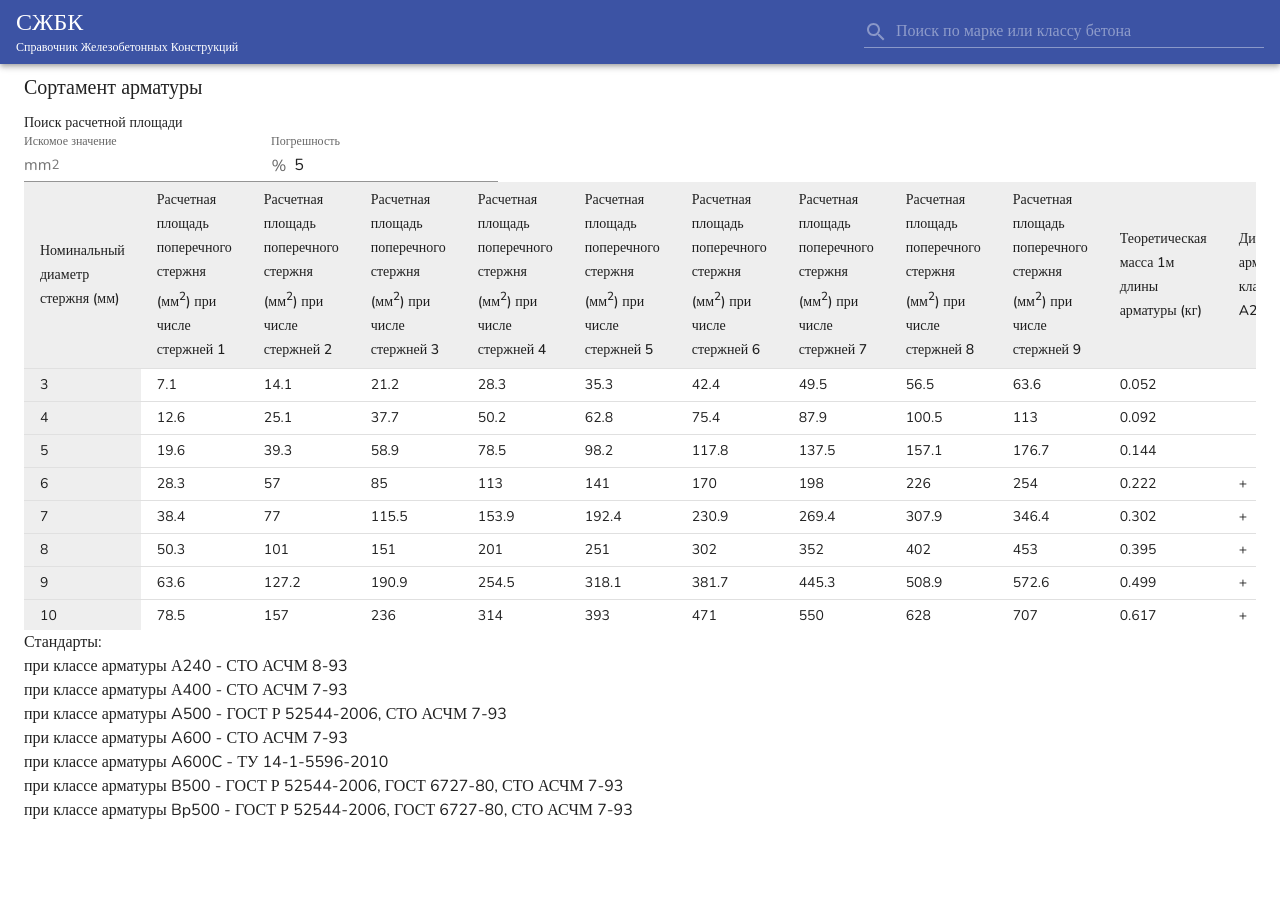
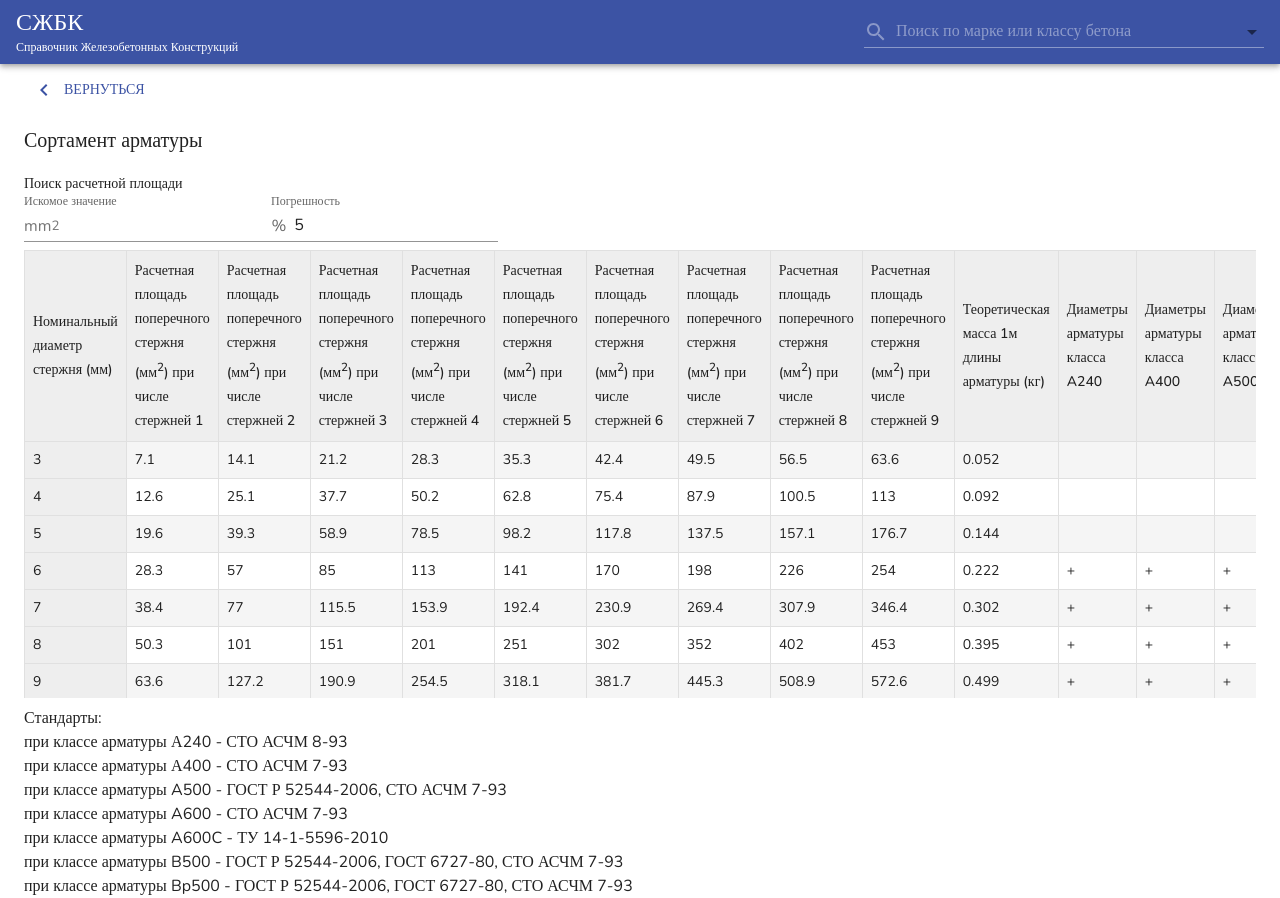
Before and after one commit to aleksandra-tedeeva/concrete-handbook, a React (Create React App) app: page /reinforcement in a window 1280 px wide. Before the commit the page ends 822 px from the top, so only its background shows below. Built offline with nearby package versions, Linux system fonts and the light colour scheme.

Commit message:
table styles, fixed search, added return buttons

```diff
--- a/src/components/DetailedClass/index.tsx
+++ b/src/components/DetailedClass/index.tsx
@@ -3,7 +3,7 @@ import TableBody from '@mui/material/TableBody';
 import TableCell from '@mui/material/TableCell';
 import TableContainer from '@mui/material/TableContainer';
 import TableRow from '@mui/material/TableRow';
-import { Button, Typography } from '@mui/material';
+import { Button, Stack, Typography } from '@mui/material';
 import { useAppSelector } from '../../store/hooks';
 import ReturnButton from '../ReturnButton';
 import { useNavigate, useParams } from 'react-router-dom';
@@ -20,22 +20,22 @@ const DetailedClass = () => {
   };
 
   const showFullResult = (name: string) => {
-    navigate(`/class_list/${name}`);
+    navigate(`/mark_list/${name}`);
   };
 
   const { headers: availableMarks } = useAppSelector((state) => state.mark);
 
   if (!data) {
     return (
-      <>
+      <Stack spacing={1} pt={1} alignItems="flex-start">
         <ReturnButton label="Вернуться к списку классов бетона" returnFunction={returnToSearch} />
         <Typography>Нет данных по классу бетона.</Typography>
-      </>
+      </Stack>
     );
   }
 
   return (
-    <>
+    <Stack spacing={1} pt={1} alignItems="flex-start">
       <ReturnButton label="Вернуться к списку классов бетона" returnFunction={returnToSearch} />
       <TableContainer>
         <Table size="small">
@@ -242,7 +242,7 @@ const DetailedClass = () => {
           </TableBody>
         </Table>
       </TableContainer>
-    </>
+    </Stack>
   );
 };
 
--- a/src/components/DetailedMark/index.tsx
+++ b/src/components/DetailedMark/index.tsx
@@ -3,7 +3,7 @@ import TableBody from '@mui/material/TableBody';
 import TableCell from '@mui/material/TableCell';
 import TableContainer from '@mui/material/TableContainer';
 import TableRow from '@mui/material/TableRow';
-import { Button, Typography } from '@mui/material';
+import { Button, Stack, Typography } from '@mui/material';
 import { useAppSelector } from '../../store/hooks';
 import ReturnButton from '../ReturnButton';
 import { useParams, useNavigate } from 'react-router-dom';
@@ -21,19 +21,19 @@ const DetailedMark = () => {
   };
 
   const showFullResult = (name: string) => {
-    navigate(`/mark_list/${name}`);
+    navigate(`/class_list/${name}`);
   };
 
   if (!data) {
     return (
-      <>
+      <Stack spacing={1} pt={1} alignItems="flex-start">
         <ReturnButton label="Вернуться к списку марок бетона" returnFunction={returnToSearch} />
         <Typography>Нет данных по марке бетона.</Typography>
-      </>
+      </Stack>
     );
   }
   return (
-    <>
+    <Stack spacing={1} pt={1} alignItems="flex-start">
       <ReturnButton label="Вернуться к списку марок бетона" returnFunction={returnToSearch} />
       <TableContainer>
         <Table size="small">
@@ -175,7 +175,7 @@ const DetailedMark = () => {
           </TableBody>
         </Table>
       </TableContainer>
-    </>
+    </Stack>
   );
 };
 
--- a/src/components/SearchAutocomplete/SearchAutocomplete.tsx
+++ b/src/components/SearchAutocomplete/SearchAutocomplete.tsx
@@ -1,16 +1,29 @@
-import { Autocomplete, InputAdornment, TextField } from '@mui/material';
+import {
+  Autocomplete,
+  InputAdornment,
+  ListItemIcon,
+  ListItemText,
+  MenuItem,
+  TextField,
+  Typography
+} from '@mui/material';
 import { useAppSelector } from '../../store/hooks';
-import SearchListItem from './SearchListItem';
 import { Search } from '@mui/icons-material';
 import { useNavigate } from 'react-router-dom';
-import { useRef } from 'react';
+import { useState } from 'react';
+import IconC from '../../icons/icon-c';
+import IconG from '../../icons/icon-g';
+
+type ValueType = { label: string; type: string } | '';
 
 export default function SearchAutocomplete() {
+  const [value] = useState<ValueType | ''>('');
+
   // const { headers: reinforcementHeaders } = useAppSelector((state) => state.reinforcement);
   const { headers: concreteMarkHeaders } = useAppSelector((state) => state.mark);
   const { headers: concreteClassHeaders } = useAppSelector((state) => state.class);
   const navigate = useNavigate();
-  const autocompleteRef = useRef<HTMLInputElement>();
+  // const autocompleteRef = useRef<HTMLInputElement>();
 
   // const rHeaders = reinforcementHeaders.map((header) => ({ label: header, type: 'reinforcement' }));
   const mHeaders = concreteMarkHeaders.map((header) => ({ label: header, type: 'mark' }));
@@ -18,25 +31,29 @@ export default function SearchAutocomplete() {
 
   const allHeaders = [...mHeaders, ...cHeaders];
 
-  const handleSelect = (option: { label: string; type: string }) => {
-    const { label, type } = option;
-    if (label && type) {
-      navigate(`${type}_list/${label}`);
-      autocompleteRef.current?.blur();
+  const handleChange = (e: any, value: string | ValueType | null) => {
+    if (value === null) return;
+    if (typeof value === 'string') {
+      return;
     }
-  };
-
-  const handleChange = () => {
-    console.log('handle change');
+    const { label, type } = value;
+    navigate(`${type}_list/${label}`);
   };
 
   return (
     <Autocomplete
+      key="search-autocomplete"
+      value={value}
+      onChange={(e, val) => handleChange(e, val)}
+      isOptionEqualToValue={(option, value) =>
+        option && value ? option.label === value.label : false
+      }
       blurOnSelect
       clearOnBlur
-      freeSolo
+      noOptionsText="Нет доступных вариантов"
+      getOptionLabel={(option) => option && option.label}
       id="combo-box-demo"
-      options={allHeaders}
+      options={allHeaders as ValueType[]}
       sx={{
         width: 400,
         '.MuiAutocomplete-endAdornment': {
@@ -45,9 +62,10 @@ export default function SearchAutocomplete() {
       }}
       renderInput={(params) => (
         <TextField
+          ref={params.InputProps.ref}
           variant="standard"
+          placeholder="Поиск по марке или классу бетона"
           {...params}
-          placeholder="Поиск по марке или классу бетона"
           InputProps={{
             ...params.InputProps,
             sx: {
@@ -55,6 +73,9 @@ export default function SearchAutocomplete() {
               ':before': { borderBottomColor: 'rgba(255,255,255,.4)' },
               ':after': {
                 borderBottomColor: 'white'
+              },
+              'MuiAutocomplete-endAdornment': {
+                color: 'white'
               }
             },
             startAdornment: (
@@ -65,10 +86,24 @@ export default function SearchAutocomplete() {
           }}
         />
       )}
-      renderOption={(props, option) => (
-        <SearchListItem option={option} onClick={() => handleSelect(option)} />
-      )}
-      onChange={handleChange}
+      renderOption={(props, option) => {
+        if (!option) return;
+        return (
+          <MenuItem {...props}>
+            <ListItemIcon>
+              {option.type === 'mark' ? (
+                <IconG sx={{ width: '16px', height: '16px' }} />
+              ) : (
+                <IconC sx={{ width: '16px', height: '16px' }} />
+              )}
+            </ListItemIcon>
+            <ListItemText>{option.label}</ListItemText>
+            <Typography variant="body2" color="text.secondary">
+              {option.type === 'mark' ? 'Марка бетона' : 'Класс бетона'}
+            </Typography>
+          </MenuItem>
+        );
+      }}
     />
   );
 }
--- a/src/components/SearchAutocomplete/SearchListItem.tsx
+++ b/src/components/SearchAutocomplete/SearchListItem.tsx
@@ -1,15 +1,27 @@
-import { ListItemIcon, ListItemText, MenuItem, Typography } from '@mui/material';
+import {
+  Box,
+  ListItemIcon,
+  ListItemText,
+  MenuItem,
+  MenuItemProps,
+  Typography
+} from '@mui/material';
 import IconC from '../../icons/icon-c';
 import IconG from '../../icons/icon-g';
 
-export interface SearchListItemProps {
+export interface SearchListItemProps extends MenuItemProps {
   option: { label: string; type: string };
   onClick?: () => void;
 }
 
-export default function SearchListItem({ option, onClick = () => {} }: SearchListItemProps) {
+export default function SearchListItem({
+  option,
+  onClick = () => {},
+  ...other
+}: SearchListItemProps) {
   return (
-    <MenuItem onClick={onClick}>
+    <Box>
+      <MenuItem onClick={onClick} {...other}>
         <ListItemIcon>
           {option.type === 'mark' ? (
             <IconG sx={{ width: '16px', height: '16px' }} />
@@ -22,5 +34,6 @@ export default function SearchListItem({ option, onClick = () => {} }: SearchLis
           {option.type === 'mark' ? 'Марка бетона' : 'Класс бетона'}
         </Typography>
       </MenuItem>
+    </Box>
   );
 }
--- a/src/pages/1_ConcreteClass/index.tsx
+++ b/src/pages/1_ConcreteClass/index.tsx
@@ -7,6 +7,9 @@ import { useState } from 'react';
 import ClassFirstGroup from '../../components/ClassFirstGroup';
 import ClassResilience from '../../components/ClassResilience';
 import ClassProtectiveLayer from '../../components/ClassProtectiveLayer';
+import { Stack } from '@mui/material';
+import ReturnButton from '../../components/ReturnButton';
+import { useNavigate } from 'react-router-dom';
 
 const headings = [
   'Предельные Состояния Второй Группы',
@@ -17,11 +20,19 @@ const headings = [
 
 const ConcreteClass = () => {
   const [value, setValue] = useState<number>(0);
+  const navigate = useNavigate();
+
+  const returnToHome = () => {
+    navigate('/');
+  };
+
   const handleChange = (event: React.SyntheticEvent, newValue: number) => {
     setValue(newValue);
   };
 
   return (
+    <Stack spacing={1} pt={1} alignItems="flex-start">
+      <ReturnButton label="Вернуться" returnFunction={returnToHome} />
       <Box sx={{ width: '100%' }}>
         <Box sx={{ borderBottom: 1, borderColor: 'divider' }}>
           <Tabs value={value} onChange={handleChange} variant="scrollable">
@@ -43,6 +54,7 @@ const ConcreteClass = () => {
           <ClassProtectiveLayer />
         </TabPanel>
       </Box>
+    </Stack>
   );
 };
 
--- a/src/pages/2_ConcreteMark/index.tsx
+++ b/src/pages/2_ConcreteMark/index.tsx
@@ -6,6 +6,9 @@ import { useState } from 'react';
 import MarkSecondGroup from '../../components/MarkSecondGroup';
 import MarkToClass from '../../components/MarkToClass';
 import MarkFirstGroup from '../../components/MarkFirstGroup';
+import { Stack } from '@mui/material';
+import ReturnButton from '../../components/ReturnButton';
+import { useNavigate } from 'react-router-dom';
 
 const headings = [
   'Предельные Состояния Второй Группы',
@@ -15,10 +18,19 @@ const headings = [
 
 const ConcreteMark = () => {
   const [value, setValue] = useState<number>(0);
+  const navigate = useNavigate();
+
+  const returnToHome = () => {
+    navigate('/');
+  };
+
   const handleChange = (event: React.SyntheticEvent, newValue: number) => {
     setValue(newValue);
   };
+
   return (
+    <Stack spacing={1} pt={1} alignItems="flex-start">
+      <ReturnButton label="Вернуться" returnFunction={returnToHome} />
       <Box sx={{ width: '100%' }}>
         <Box sx={{ borderBottom: 1, borderColor: 'divider' }}>
           <Tabs value={value} onChange={handleChange} variant="scrollable">
@@ -37,6 +49,7 @@ const ConcreteMark = () => {
           <MarkToClass />
         </TabPanel>
       </Box>
+    </Stack>
   );
 };
 
--- a/src/pages/3_Reinforcement/index.tsx
+++ b/src/pages/3_Reinforcement/index.tsx
@@ -1,7 +1,21 @@
+import { Stack } from '@mui/material';
 import ReinforcementSortament from '../../components/ReinforcementSortament';
+import ReturnButton from '../../components/ReturnButton';
+import { useNavigate } from 'react-router-dom';
 
 const Reinforcement = () => {
-  return <ReinforcementSortament />;
+  const navigate = useNavigate();
+
+  const returnToHome = () => {
+    navigate('/');
+  };
+
+  return (
+    <Stack spacing={1} pt={1} alignItems="flex-start">
+      <ReturnButton label="Вернуться" returnFunction={returnToHome} />
+      <ReinforcementSortament />
+    </Stack>
+  );
 };
 
 export default Reinforcement;
--- a/src/pages/4_ServiceFactor/index.tsx
+++ b/src/pages/4_ServiceFactor/index.tsx
@@ -1,7 +1,21 @@
+import { Stack } from '@mui/material';
 import ServiceFactorCoefficients from '../../components/ServiceFactorCoefficients';
+import ReturnButton from '../../components/ReturnButton';
+import { useNavigate } from 'react-router-dom';
 
 const ServiceFactor = () => {
-  return <ServiceFactorCoefficients />;
+  const navigate = useNavigate();
+
+  const returnToHome = () => {
+    navigate('/');
+  };
+
+  return (
+    <Stack spacing={1} pt={1} alignItems="flex-start">
+      <ReturnButton label="Вернуться" returnFunction={returnToHome} />
+      <ServiceFactorCoefficients />
+    </Stack>
+  );
 };
 
 export default ServiceFactor;
--- a/src/pages/5_DeflectionLimits/index.tsx
+++ b/src/pages/5_DeflectionLimits/index.tsx
@@ -6,6 +6,9 @@ import { useState } from 'react';
 import DeflectionLimitsVertical from '../../components/DeflectionLimitsVertical';
 import DeflectionLimitsHorizontal from '../../components/DeflectionLimitsHorizontal';
 import DeflectionLimitsHorizontalWind from '../../components/DeflectionLimitsHorizontalWind';
+import { Stack } from '@mui/material';
+import ReturnButton from '../../components/ReturnButton';
+import { useNavigate } from 'react-router-dom';
 
 const headings = [
   'Вертикальные прогибы',
@@ -15,10 +18,18 @@ const headings = [
 
 const DeflectionLimits = () => {
   const [value, setValue] = useState<number>(0);
+  const navigate = useNavigate();
+
+  const returnToHome = () => {
+    navigate('/');
+  };
+
   const handleChange = (event: React.SyntheticEvent, newValue: number) => {
     setValue(newValue);
   };
   return (
+    <Stack spacing={1} pt={1} alignItems="flex-start">
+      <ReturnButton label="Вернуться" returnFunction={returnToHome} />
       <Box sx={{ width: '100%' }}>
         <Box sx={{ borderBottom: 1, borderColor: 'divider' }}>
           <Tabs value={value} onChange={handleChange} variant="scrollable">
@@ -37,6 +48,7 @@ const DeflectionLimits = () => {
           <DeflectionLimitsHorizontalWind />
         </TabPanel>
       </Box>
+    </Stack>
   );
 };
 
--- a/src/theme.ts
+++ b/src/theme.ts
@@ -9,9 +9,6 @@ export const theme = createTheme({
     secondary: {
       main: '#42428e'
     }
-    // background: {
-    //   default: '#ddd'#ddd#861F41#2B3F63
-    // }
   },
   typography: {
     fontFamily: 'Nunito',
@@ -39,5 +36,37 @@ export const theme = createTheme({
       padding: 0,
       margin: 0
     }
+  },
+  components: {
+    MuiTable: {
+      styleOverrides: {
+        root: {
+          borderCollapse: 'collapse'
+        }
+      }
+    },
+    MuiTableCell: {
+      styleOverrides: {
+        root: {
+          border: '1px solid rgba(224, 224, 224, 1)',
+          padding: '8px',
+          '&:first-child': {
+            borderRedius: '16px 0 0 16px'
+          },
+          '&:last-child': {
+            borderRedius: '0 16px 16px 0'
+          }
+        }
+      }
+    },
+    MuiTableRow: {
+      styleOverrides: {
+        root: {
+          '&:nth-of-type(odd)': {
+            backgroundColor: 'rgba(0, 0, 0, 0.04)'
+          }
+        }
+      }
+    }
   }
 });
```
Lines whose indentation alone changed are shown as unchanged.
